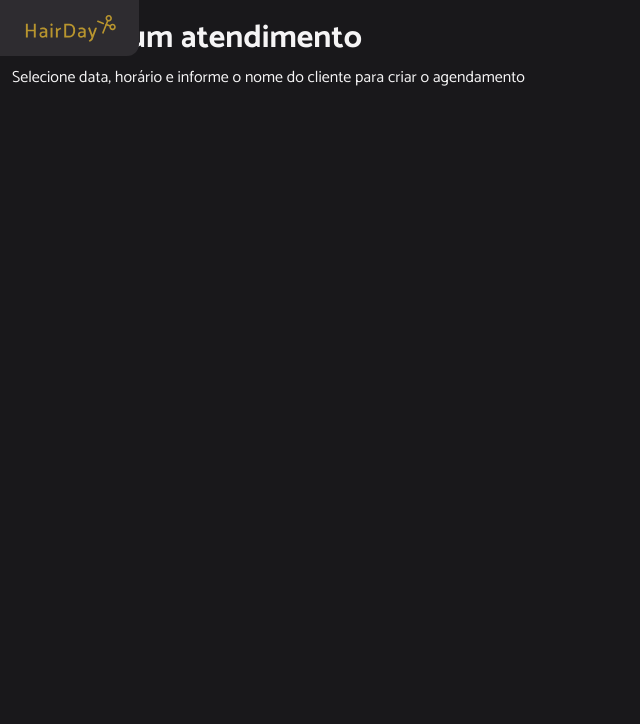
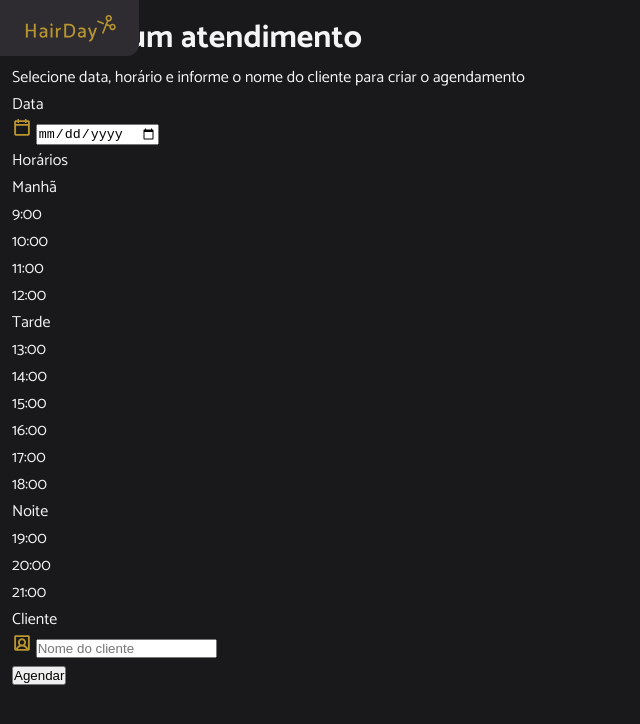
Before and after one commit to feliperossibr/hairday-main, a plain HTML site: page index.html in a window 1280 px wide. Shown: the whole page, without its empty margins (0-640 px from the left). Drawn offline with Linux system fonts and the light colour scheme.

Commit message:
criando form

```diff
--- a/index.html
+++ b/index.html
@@ -25,6 +25,76 @@
           agendamento
         </p>
       </header>
+
+      <label for="date" class="label">Data</label>
+      <div class="input">
+        <i><img src="src/assets/calendar.svg" alt="Calendario"></i>
+        <input type="date" name="date" id="date" required>
+      </div>
+
+      <span class="label">Horários</span>
+      <ul id="hours" class="hours" aria-label="Horários disponíveis de manhã">
+        <li data-period="morning" class="hour-period">Manhã</li>
+        <li data-period="morning" value="09:00" class="hour hour-available">
+          9:00
+        </li>
+        <li data-period="morning" value="10:00" class="hour hour-available">
+          10:00
+        </li>
+        <li data-period="morning" value="11:00" class="hour hour-unavailable">
+          11:00
+        </li>
+        <li data-period="morning" value="12:00" class="hour hour-available">
+          12:00
+        </li>
+
+        <li data-period="morning" class="hour-period">Tarde</li>
+
+        <li data-period="afternoon" value="13:00" class="hour hour-unavailable">
+          13:00
+        </li>
+        <li data-period="afternoon" value="14:00" class="hour hour-unavailable">
+          14:00
+        </li>
+        <li data-period="afternoon" value="15:00" class="hour hour-available">
+          15:00
+        </li>
+        <li data-period="afternoon" value="16:00" class="hour hour-unavailable">
+          16:00
+        </li>
+        <li data-period="afternoon" value="17:00" class="hour hour-unavailable">
+          17:00
+        </li>
+        <li data-period="afternoon" value="18:00" class="hour hour-available">
+          18:00
+        </li>
+
+        <li data-period="morning" class="hour-period">Noite</li>
+
+        <li data-period="night" value="19:00" class="hour hour-available">
+          19:00
+        </li>
+        <li data-period="night" value="20:00" class="hour hour-available">
+          20:00
+        </li>
+        <li data-period="night" value="21:00" class="hour hour-unavailable">
+          21:00
+        </li>
+      </ul>
+
+      <label for="client" class="label">Cliente</label>
+      <div class="input">
+        <i><img src="src/assets/person.svg" alt="Perfil"></i>
+        <input
+          type="text"
+          id="client"
+          name="client"
+          placeholder="Nome do cliente"
+          required
+        >
+      </div>
+
+      <button type="submit" class="button">Agendar</button>
     </form>
   </div>
 </body>
```
